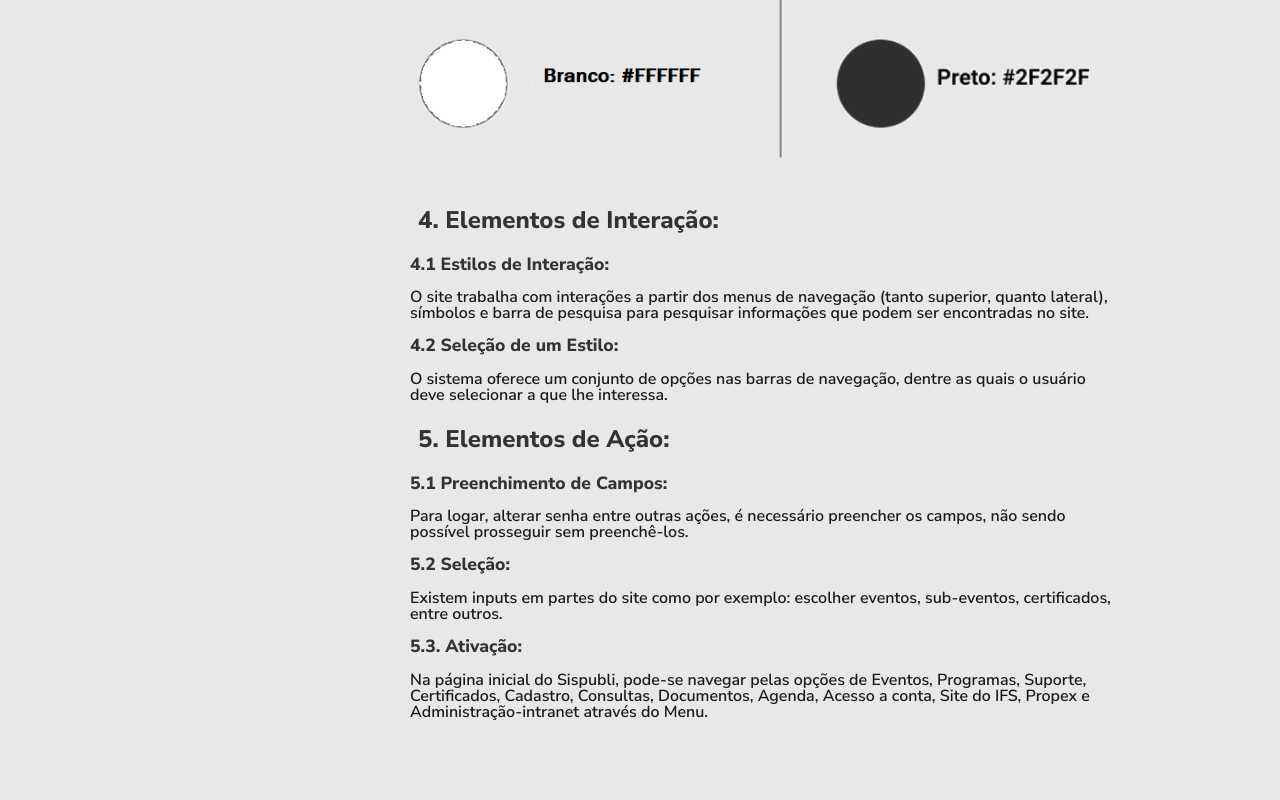
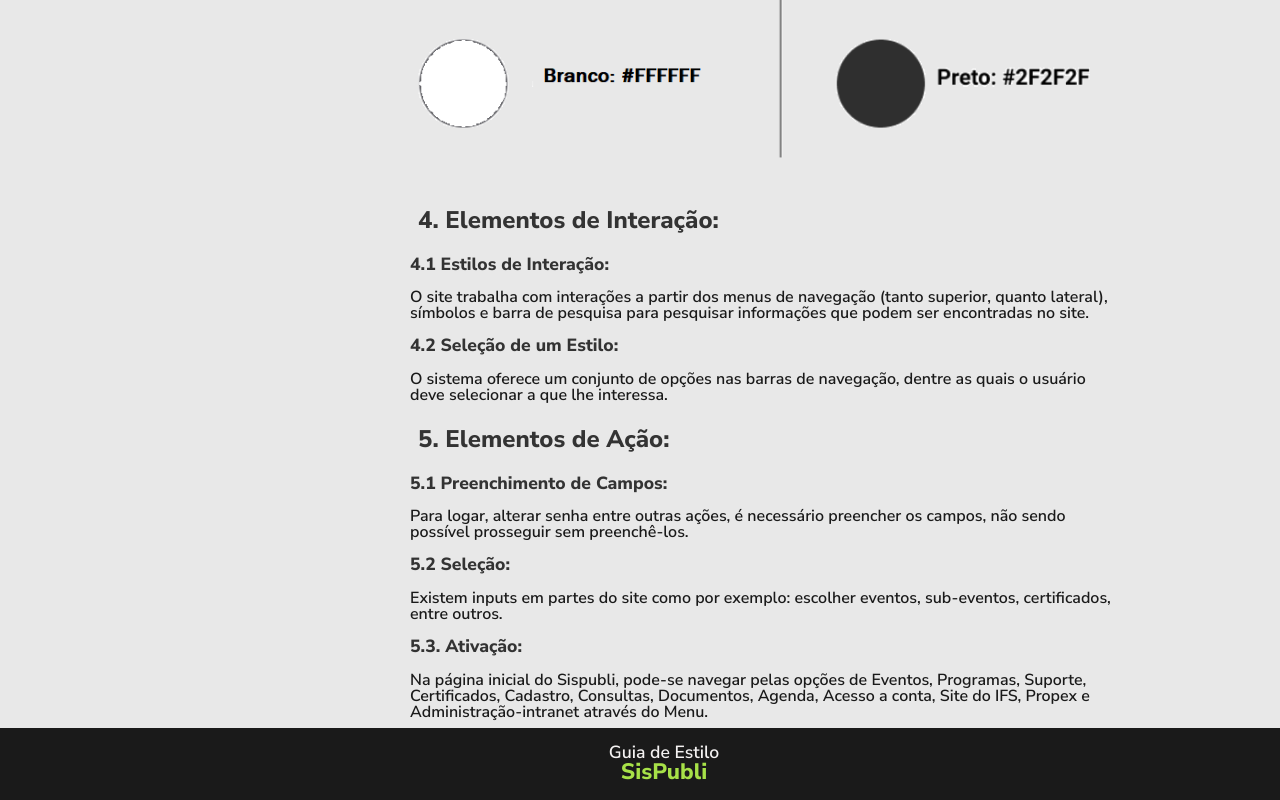
Before and after one commit to Rondleysg/2022.2-IHC, a plain HTML site: page index.html in a window 1280 px wide. Shown: the part 3691-4491 px from the top of the page. Before the commit the page ends 4419 px from the top, so only its background shows below. Drawn offline with Linux system fonts and the light colour scheme.

Commit message:
footer add

```diff
--- a/assets/css/index.css
+++ b/assets/css/index.css
@@ -36,7 +36,7 @@ body {
     color: #ffffff;
 }
 
-.header-content div.title {
+.title {
     display: flex;
     flex-direction: column;
     align-items: center;
@@ -99,7 +99,7 @@ body {
     fill: #b4b4b4;
 }
 
-.header-content h1 {
+.title h1 {
     color: #a7e148;
 }
 
@@ -262,3 +262,16 @@ main {
 .sumario a {
     color: #1a1a1a;
 }
+
+footer {
+    background-color: #1a1a1a;
+    height: 9vh;
+    display: flex;
+    justify-content: center;
+    align-items: center;
+    padding: 2rem;
+}
+
+footer h2 {
+    color: #f4f2f2;
+}
--- a/index.html
+++ b/index.html
@@ -251,5 +251,11 @@
                 </div>
             </div>
         </main>
+        <footer>
+            <div class="title">
+                <h2>Guia de Estilo</h2>
+                <h1>SisPubli</h1>
+            </div>
+        </footer>
     </body>
 </html>
```
